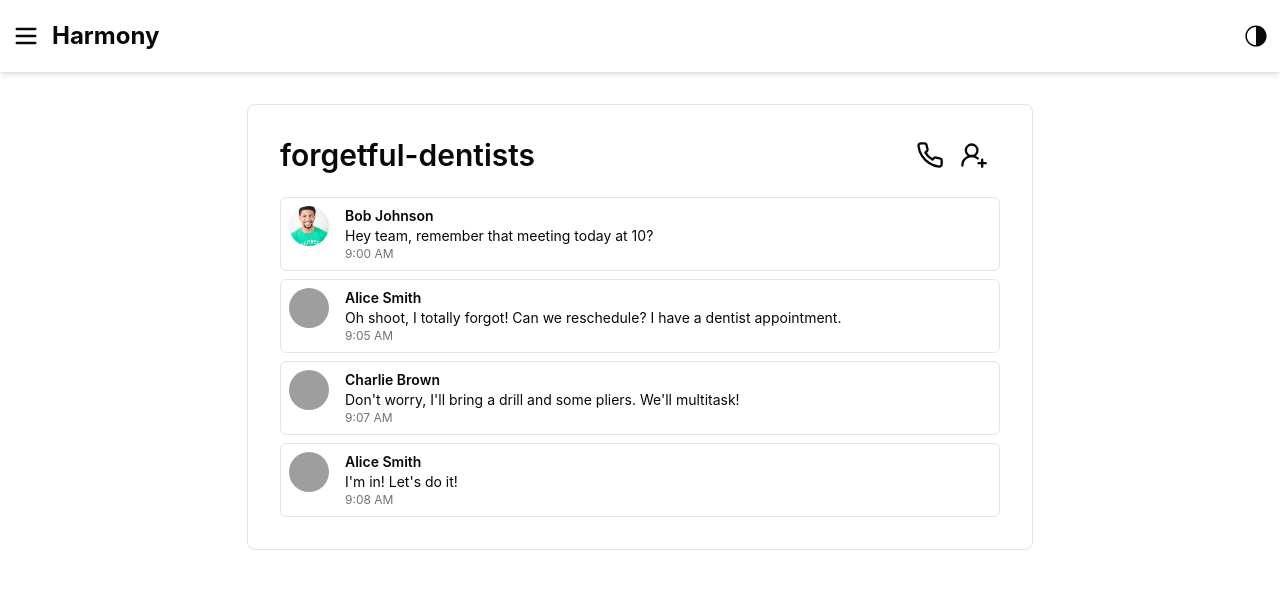
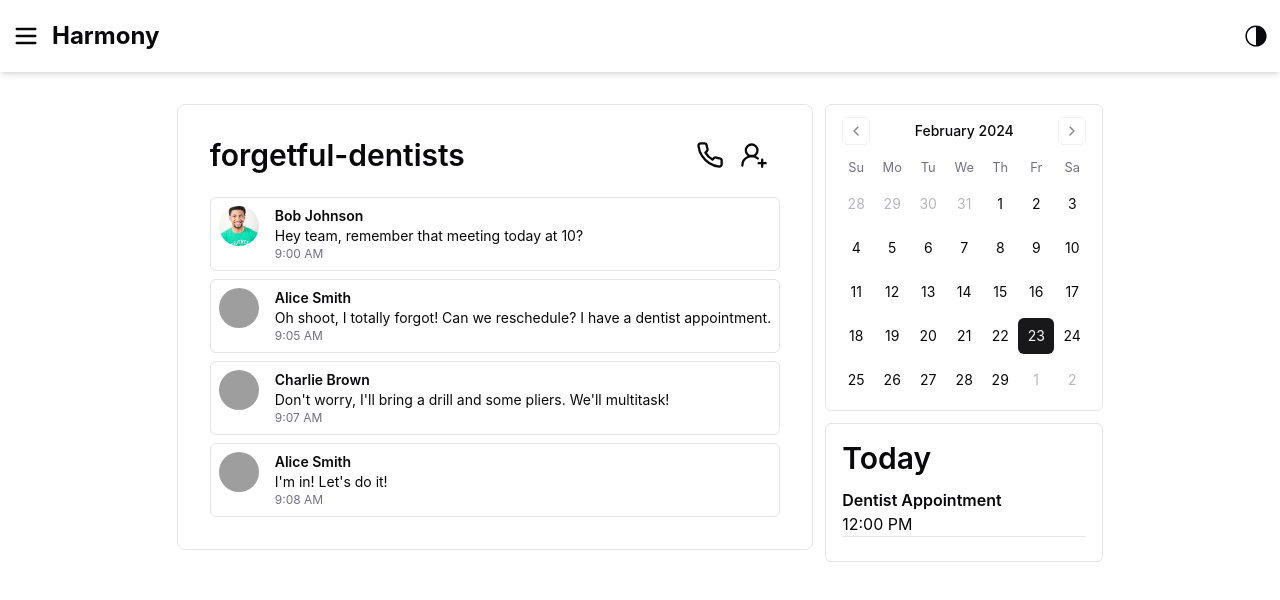
Before and after one commit to wyzhaobvt/harmony-client, a React (Vite) app: page /group in a window 1280 px wide. Shown: the top 600 px of the page. Built offline with nearby package versions, Linux system fonts and the light colour scheme; grey boxes are pictures that could not be loaded.

Commit message:
Add calendar & hardcoded event display

```diff
--- a/package.json
+++ b/package.json
@@ -20,8 +20,10 @@
     "@tanstack/react-table": "^8.12.0",
     "class-variance-authority": "^0.7.0",
     "clsx": "^2.1.0",
+    "date-fns": "^3.3.1",
     "lucide-react": "^0.335.0",
     "react": "^18.2.0",
+    "react-day-picker": "^8.10.0",
     "react-dom": "^18.2.0",
     "react-router-dom": "^6.22.1",
     "tailwind-merge": "^2.2.1",
--- /dev/null
+++ b/src/components/ui/calendar.jsx
@@ -0,0 +1,61 @@
+import * as React from "react"
+import { ChevronLeft, ChevronRight } from "lucide-react"
+import { DayPicker } from "react-day-picker"
+
+import { cn } from "@/lib/utils"
+import { buttonVariants } from "@/components/ui/button"
+
+function Calendar({
+  className,
+  classNames,
+  showOutsideDays = true,
+  ...props
+}) {
+  return (
+    (<DayPicker
+      showOutsideDays={showOutsideDays}
+      className={cn("p-3", className)}
+      classNames={{
+        months: "flex flex-col sm:flex-row space-y-4 sm:space-x-4 sm:space-y-0",
+        month: "space-y-4",
+        caption: "flex justify-center pt-1 relative items-center",
+        caption_label: "text-sm font-medium",
+        nav: "space-x-1 flex items-center",
+        nav_button: cn(
+          buttonVariants({ variant: "outline" }),
+          "h-7 w-7 bg-transparent p-0 opacity-50 hover:opacity-100"
+        ),
+        nav_button_previous: "absolute left-1",
+        nav_button_next: "absolute right-1",
+        table: "w-full border-collapse space-y-1",
+        head_row: "flex",
+        head_cell:
+          "text-muted-foreground rounded-md w-9 font-normal text-[0.8rem]",
+        row: "flex w-full mt-2",
+        cell: "h-9 w-9 text-center text-sm p-0 relative [&:has([aria-selected].day-range-end)]:rounded-r-md [&:has([aria-selected].day-outside)]:bg-accent/50 [&:has([aria-selected])]:bg-accent first:[&:has([aria-selected])]:rounded-l-md last:[&:has([aria-selected])]:rounded-r-md focus-within:relative focus-within:z-20",
+        day: cn(
+          buttonVariants({ variant: "ghost" }),
+          "h-9 w-9 p-0 font-normal aria-selected:opacity-100"
+        ),
+        day_range_end: "day-range-end",
+        day_selected:
+          "bg-primary text-primary-foreground hover:bg-primary hover:text-primary-foreground focus:bg-primary focus:text-primary-foreground",
+        day_today: "bg-accent text-accent-foreground",
+        day_outside:
+          "day-outside text-muted-foreground opacity-50 aria-selected:bg-accent/50 aria-selected:text-muted-foreground aria-selected:opacity-30",
+        day_disabled: "text-muted-foreground opacity-50",
+        day_range_middle:
+          "aria-selected:bg-accent aria-selected:text-accent-foreground",
+        day_hidden: "invisible",
+        ...classNames,
+      }}
+      components={{
+        IconLeft: ({ ...props }) => <ChevronLeft className="h-4 w-4" />,
+        IconRight: ({ ...props }) => <ChevronRight className="h-4 w-4" />,
+      }}
+      {...props} />)
+  );
+}
+Calendar.displayName = "Calendar"
+
+export { Calendar }
--- /dev/null
+++ b/src/pages/group-dashboard/Event.jsx
@@ -0,0 +1 @@
+import React from 'react';
--- a/src/pages/group-dashboard/GroupDashboard.jsx
+++ b/src/pages/group-dashboard/GroupDashboard.jsx
@@ -1,13 +1,14 @@
 import React from 'react';
 import Message from './Message';
 import { Menu, Phone, Calendar, UserRoundPlus } from 'lucide-react';
+import { Calendar as CustomCalendar } from '@/components/ui/calendar';
 
 function GroupDashboard() {
+  const [date, setDate] = React.useState(new Date());
   return (
-    // <div className="md:w-4/5">
-    <div className="w-[786px]">
-      <div className="content-body">
-        <div className="chat">
+    <div className="md:w-3/4 flex justify-center">
+      <div className="content-body flex">
+        <div className="chat me-3">
           <div className="chatbox border border-input rounded-lg px-8 py-6 gap-4">
             <div className="chatbox--header flex items-center mb-4">
               <h1 className="font-semibold text-3xl me-auto">
@@ -46,6 +47,26 @@
             </div>
           </div>
         </div>
+        <div className="utils">
+          <CustomCalendar
+            mode="single"
+            selected={date}
+            onSelect={setDate}
+            className="rounded-md border border-input h-fit mb-3"
+          />
+          <div className="day-breakdown rounded-md border border-input p-4">
+            <h1 className="font-semibold text-3xl mb-3">Today</h1>
+            <div className="events">
+              <div className="event w-full mb-2">
+                <div className="event-details w-full">
+                  <h2 className="font-semibold">Dentist Appointment</h2>
+                  <p>12:00 PM</p>
+                  <hr />
+                </div>
+              </div>
+            </div>
+          </div>
+        </div>
       </div>
     </div>
   );
```
Also changed, not shown: 1 other file (tests, documents, lock files or other folders).
